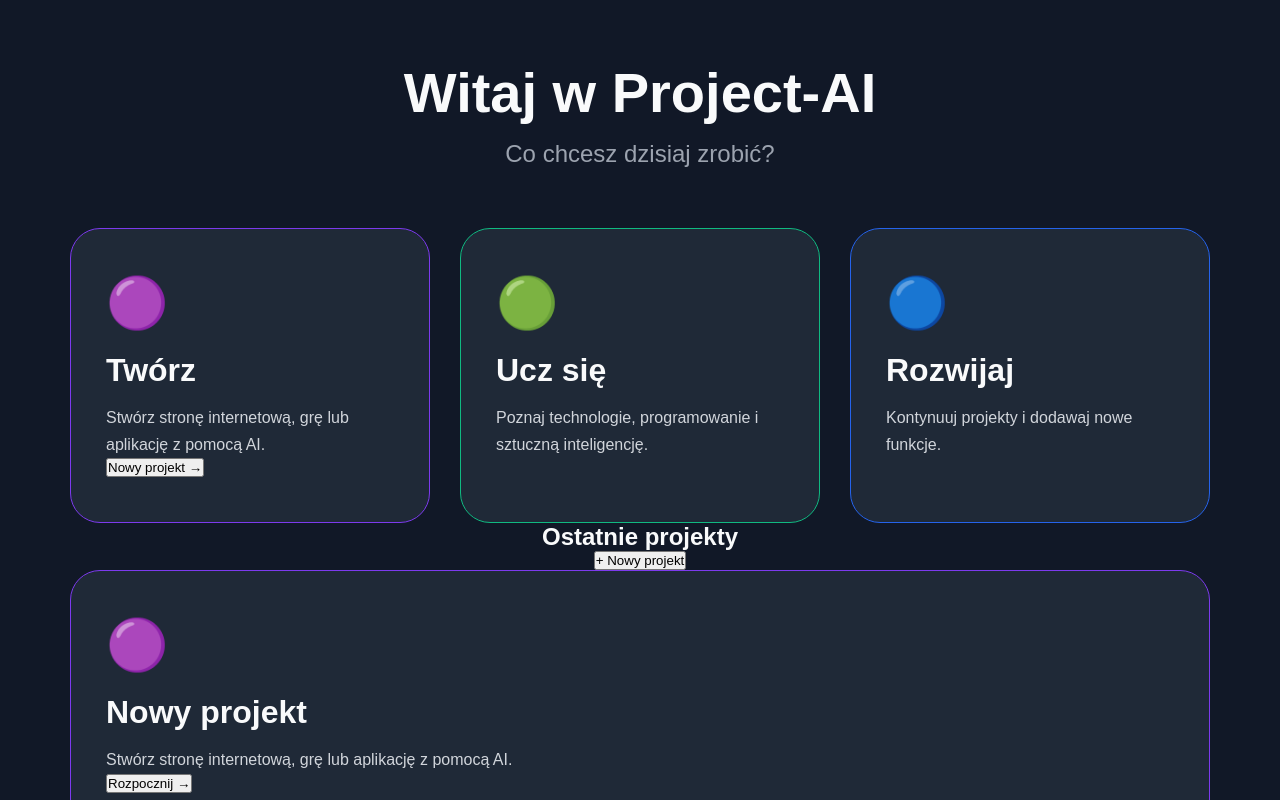
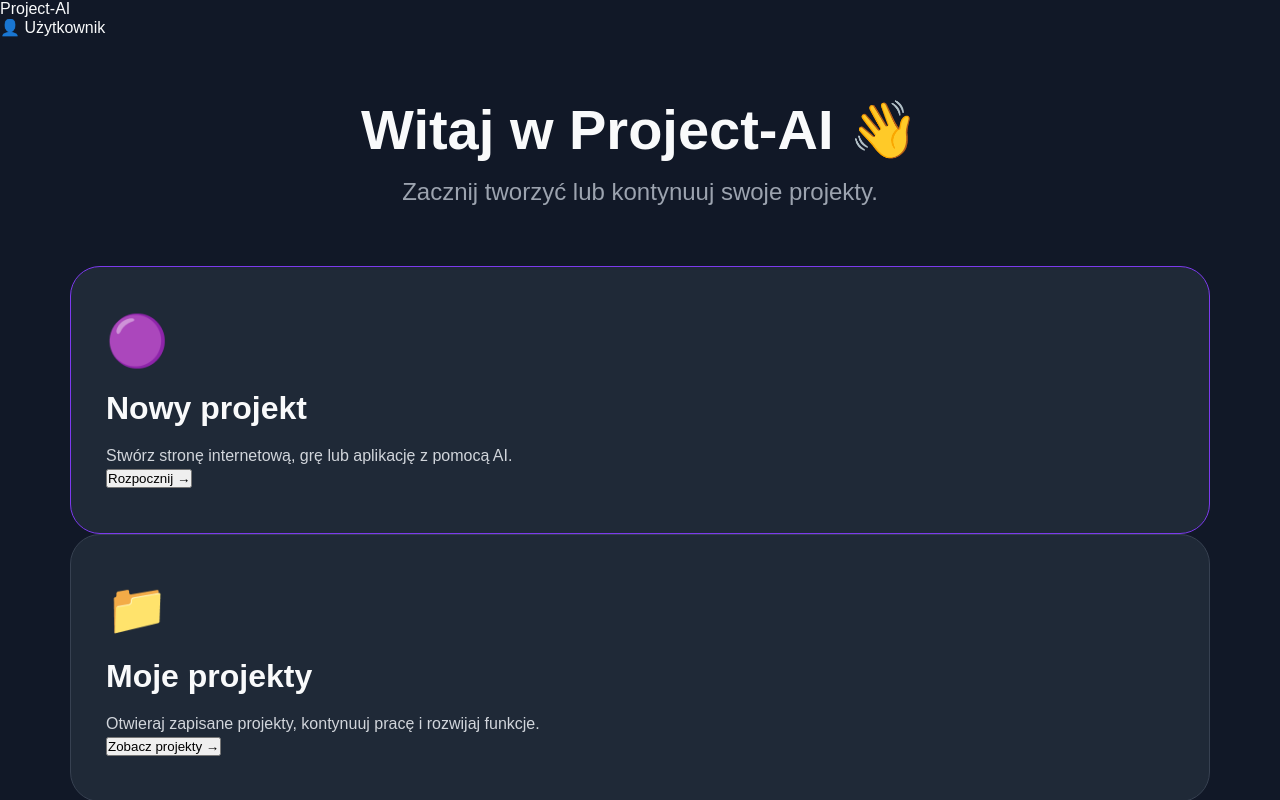
Before and after one commit to PrzemoNH/project-ai, a Next.js app: page /dashboard in a window 1280 px wide. Shown: the top 800 px of the page. Built offline with nearby package versions, Linux system fonts and the light colour scheme.

Commit message:
Update page.tsx

```diff
--- a/app/dashboard/page.tsx
+++ b/app/dashboard/page.tsx
@@ -1,82 +1,23 @@
 import DashboardHeader from "@/components/dashboard-header";
 import DashboardCards from "@/components/DashboardCards";
+
 export default function Dashboard() {
   return (
+    <>
+      <DashboardHeader />
+
       <main className="dashboard">
 
         <h1>
-        Witaj w Project-AI
+          Witaj w Project-AI 👋
         </h1>
 
         <p className="dashboard-subtitle">
-        Co chcesz dzisiaj zrobić?
+          Zacznij tworzyć lub kontynuuj swoje projekty.
         </p>
 
 
-      <div className="dashboard-grid">
-
-
-        <section className="dashboard-card create">
-
-          <span className="dashboard-icon">
-            🟣
-          </span>
-
-          <h2>
-            Twórz
-          </h2>
-
-          <p>
-            Stwórz stronę internetową,
-            grę lub aplikację z pomocą AI.
-          </p>
-
-          <button>
-            Nowy projekt →
-          </button>
-
-        </section>
-
-
-
-        <section className="dashboard-card learn">
-
-          <span className="dashboard-icon">
-            🟢
-          </span>
-
-          <h2>
-            Ucz się
-          </h2>
-
-          <p>
-            Poznaj technologie,
-            programowanie i sztuczną inteligencję.
-          </p>
-
-        </section>
-
-
-
-        <section className="dashboard-card develop">
-
-          <span className="dashboard-icon">
-            🔵
-          </span>
-
-          <h2>
-            Rozwijaj
-          </h2>
-
-          <p>
-            Kontynuuj projekty
-            i dodawaj nowe funkcje.
-          </p>
-
-        </section>
-
-
-      </div>
+        <DashboardCards />
 
 
         <section className="projects-box">
@@ -91,7 +32,8 @@ export default function Dashboard() {
 
         </section>
 
-      <DashboardCards />
+
       </main>
+    </>
   );
 }
```
Lines whose indentation alone changed are shown as unchanged.
